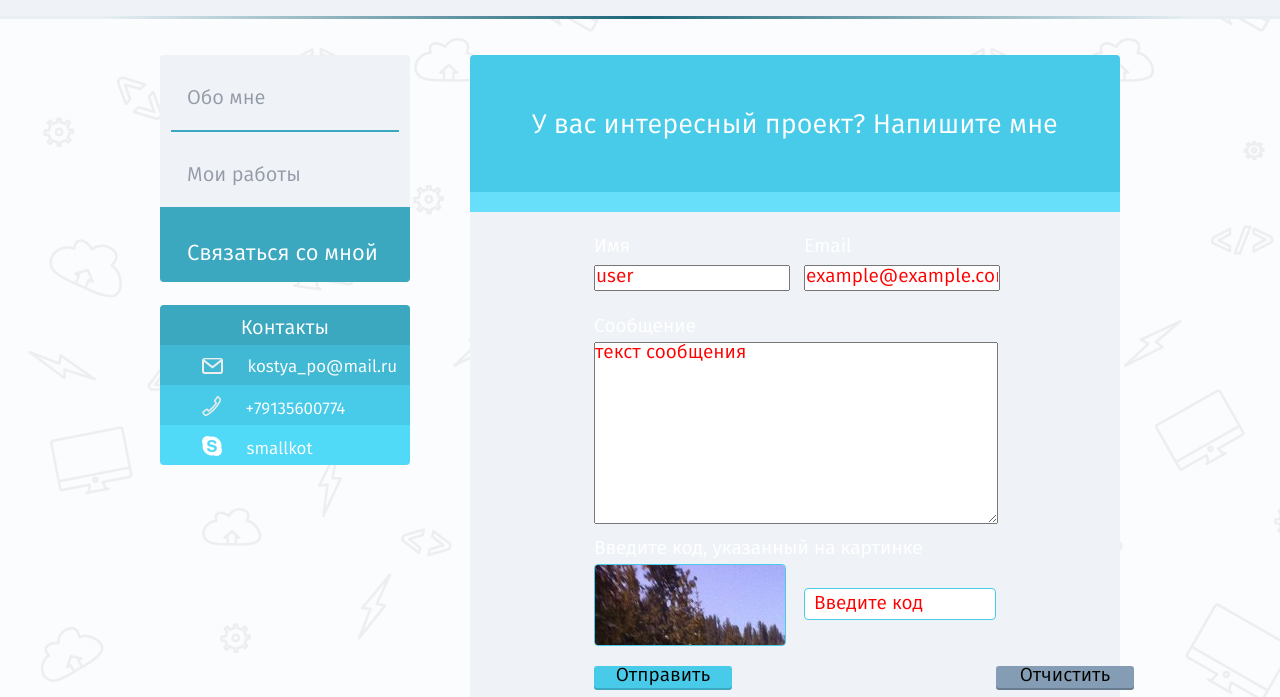
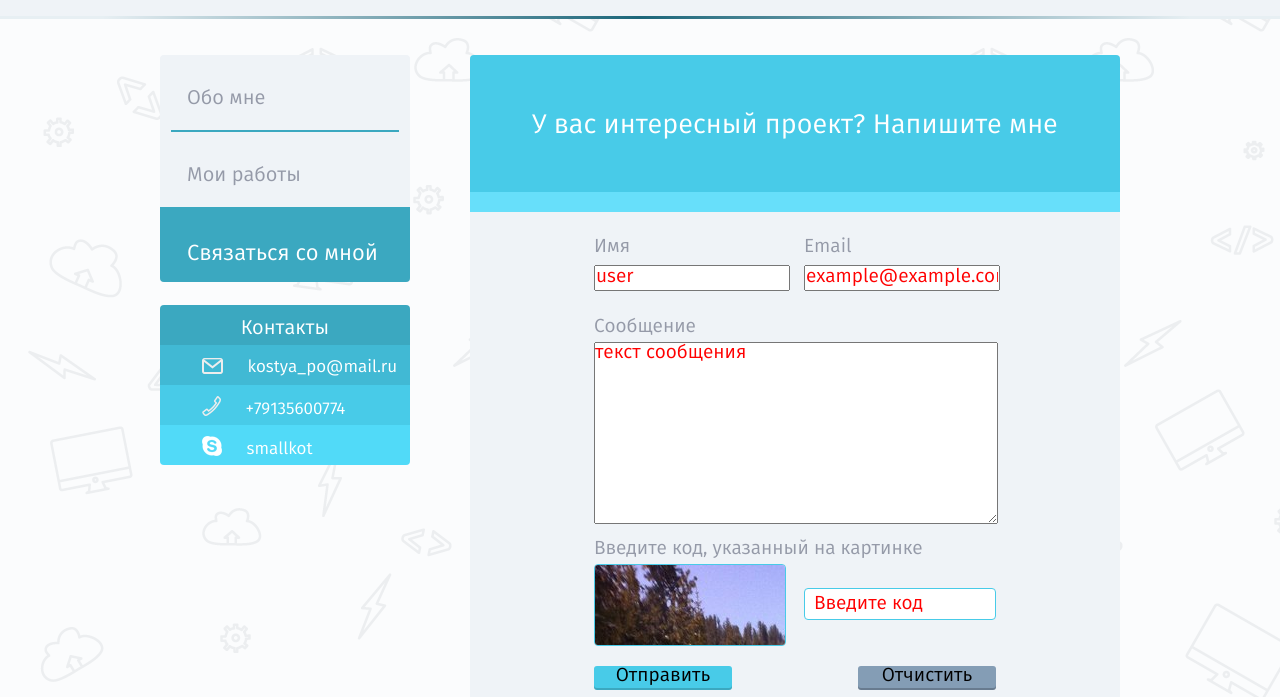
Before and after one commit to smallkot/first_site_dz1_loftschool, a website: page app/my_contacts.html in a window 1280 px wide. Shown: the part 103-800 px from the top of the page. Drawn offline with nearby package versions, Linux system fonts and the light colour scheme.

Commit message:
fix contact me css

```diff
--- a/app/css/my_contacts.css
+++ b/app/css/my_contacts.css
@@ -32,8 +32,8 @@
 	width: 192px;
 }
 
-.user-name{
-
+.label{
+	color: #959aa8;
 }
 
 #user-name{
@@ -116,6 +116,7 @@ input::-moz-placeholder, textarea::-moz-placeholder {
 	box-shadow: 0 2px 0 #3ba8c0;
 	min-width: 138px;
 	box-sizing: border-box;
+	outline: 0;
 }
 
 .button_submit:hover{
@@ -130,7 +131,7 @@ input::-moz-placeholder, textarea::-moz-placeholder {
 
 .button_reset{
 	top:0px;
-	/*bottom: 0px;*/
+	right:0px;
 	position: absolute;
 
 	border-radius: 3px;
@@ -140,6 +141,7 @@ input::-moz-placeholder, textarea::-moz-placeholder {
 	box-shadow: 0 2px 0 #687b8f;
 	min-width: 138px;
 	box-sizing: border-box;
+	outline: 0;
 }
 
 .button_reset:hover{
@@ -152,6 +154,10 @@ input::-moz-placeholder, textarea::-moz-placeholder {
 	box-shadow: 0 -2px 0 #687b8f;
 }
 
+.botton_reset:focus{
+
+}
+
 .form-elemnt{
 
 }
--- a/app/my_contacts.html
+++ b/app/my_contacts.html
@@ -98,23 +98,23 @@
 								<form action="#" class="user-form">
 								    <div class="wrap-form-element clearfix">
 									    <div class="div-user-name float-left">
-									        <label for="user-name">Имя</label>
+									        <label for="user-name" class="label">Имя</label>
 									        <input type="text" id="user-name" name="user-name" class="form-element"
 									        placeholder="user" value=""/>
 									    </div>
 									    <div class="div-email float-right">
-									        <label for="email">Email</label>
+									        <label for="email" class="label">Email</label>
 									    	<input type="email" id="email" name="email" class="form-element" placeholder="example@example.com" value=""/>
 									    </div>
 								    </div>
 								    <div class="wrap-message">
-								      	<label for="message">Сообщение</label>
+								      	<label for="message" class="label">Сообщение</label>
 								      	<textarea id="message" name="message" class="form-element" placeholder="текст сообщения"></textarea>
 								    </div>
 
 									<div class="div-captcha clearfix">
 										<div class="label-captcha">
-								        	<label for="captcha">Введите код, указанный на картинке</label>
+								        	<label for="captcha" class="label">Введите код, указанный на картинке</label>
 								        </div>
 								        <div class="clearfix">
 								        	<div class="div-img-captcha float-left">
```
